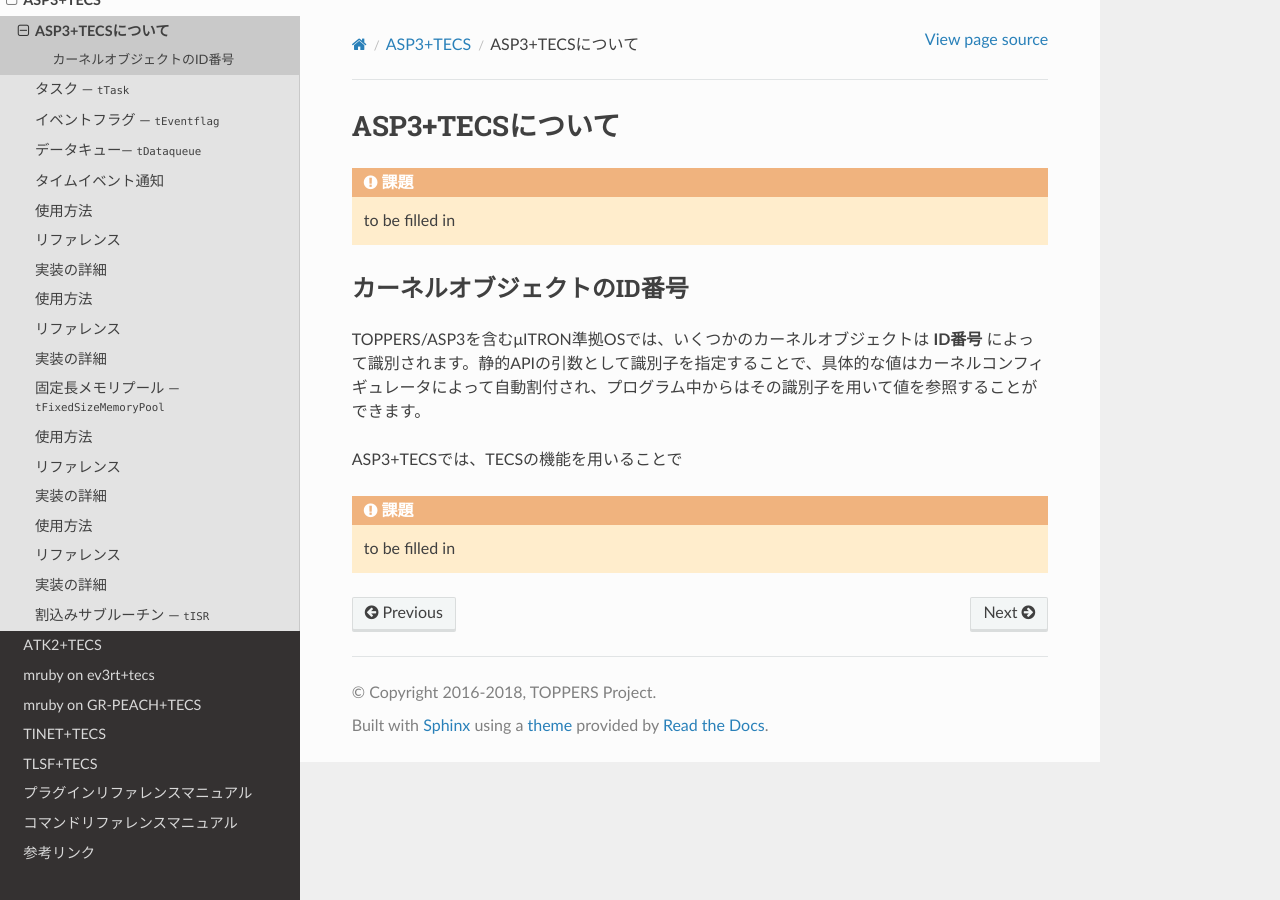
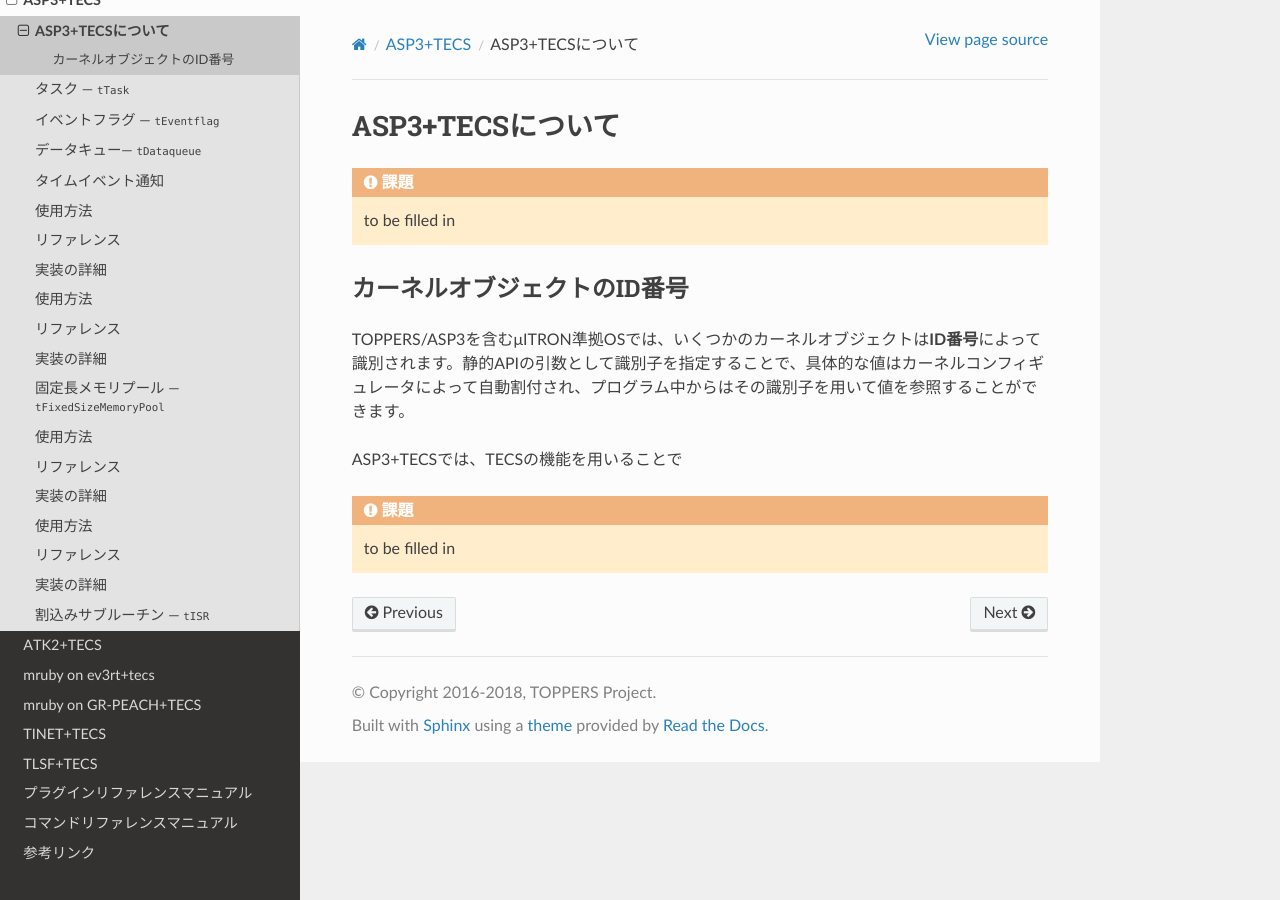
Before and after one commit to toppers/tecs-docs, a Sphinx documentation site: the page built from docs/asp3/basic.rst, in a window 1280 px wide. Built offline with Sphinx 7.4.7 and the Read the Docs theme 2.0.0, drawn with Linux system fonts in a browser that asks for light colours; pages that are not in the unit, such as notebooks, are missing from menus.

Commit message:
Fix uses of emphases and code spans

```diff
--- a/docs/asp3/basic.rst
+++ b/docs/asp3/basic.rst
@@ -9,7 +9,7 @@ ASP3+TECSについて
 カーネルオブジェクトのID番号
 ----------------------------
 
-TOPPERS/ASP3を含むμITRON準拠OSでは、いくつかのカーネルオブジェクトは **ID番号** によって識別されます。静的APIの引数として識別子を指定することで、具体的な値はカーネルコンフィギュレータによって自動割付され、プログラム中からはその識別子を用いて値を参照することができます。
+TOPPERS/ASP3を含むμITRON準拠OSでは、いくつかのカーネルオブジェクトは\ **ID番号**\ によって識別されます。静的APIの引数として識別子を指定することで、具体的な値はカーネルコンフィギュレータによって自動割付され、プログラム中からはその識別子を用いて値を参照することができます。
 
 ASP3+TECSでは、TECSの機能を用いることで
 
--- a/docs/mruby-on-gr-peach+tecs/howtobuild.rst
+++ b/docs/mruby-on-gr-peach+tecs/howtobuild.rst
@@ -54,9 +54,9 @@
 
 
 4. バイナリのコピー・起動:
-	ビルドが終わると， asp3/workspace/build の中に **asp.bin** というバイナリが出来上がります．
+	ビルドが終わると， ``asp3/workspace/build`` の中に ``asp.bin`` というバイナリが出来上がります．
 	このバイナリを GR-PEACH にコピーします．
-	（PCとGR-PEACHをUSBケーブルで接続すると， *MBED* というドライブが立ち上がります)
+	（PCとGR-PEACHをUSBケーブルで接続すると， ``MBED`` というドライブが立ち上がります)
 	エクスプローラーを開いてドラッグ&ドロップしてください．
 	Cygwin上のコマンドでコピーする場合は，以下のコマンドを叩いてください．
 	::
```
